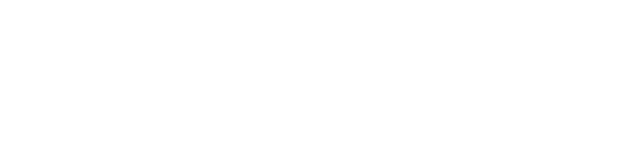
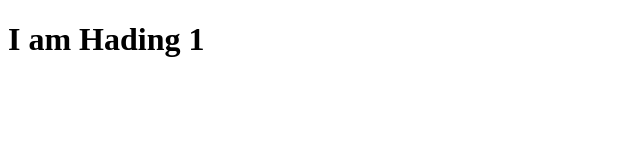
Before and after one commit to engmahedi/Day-3, a plain HTML site: page index.html in a window 1280 px wide. Shown: the whole page, without its empty margins (0-640 px from the left). Drawn offline with Linux system fonts and the light colour scheme.

Commit message:
Heading Added

```diff
--- a/index.html
+++ b/index.html
@@ -8,6 +8,6 @@
   <link rel="stylesheet" href="style.css">
 </head>
 <body>
-
+  <h1>I am Hading 1</h1>
 </body>
 </html>
```
